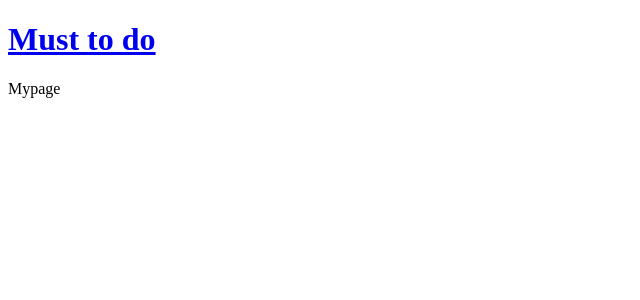
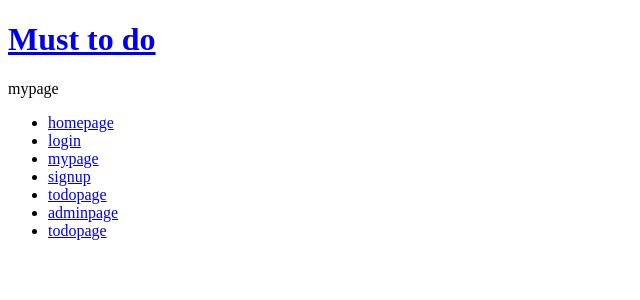
Before and after one commit to sangelkim89/Mustodo-client, a React (Create React App) app in the folder todo/: page /mypage in a window 1280 px wide. Shown: the top 300 px of the page, without its empty margins (0-640 px from the left). Built offline with nearby package versions, Linux system fonts and the light colour scheme.

Commit message:
to pull from upstream

```diff
--- a/todo/src/pages/mypage.js
+++ b/todo/src/pages/mypage.js
@@ -1,11 +1,37 @@
 import React from 'react'
-
+//엄준식
 
 
 class Mypage extends React.Component {
   render () {
     return (
-      <p>Mypage</p>
+      <div>
+      <p>mypage</p>
+      <ul>
+       <li>
+        <a href="/">homepage</a>
+      </li>
+      <li>
+        <a href="/login">login</a>
+      </li>
+      <li>
+        <a href="/mypage">mypage</a>
+      </li>
+      <li>
+        <a href="/signup">signup</a>
+      </li>
+      <li>
+        <a href="/todopage">todopage</a>
+      </li>
+      <li>
+        <a href="/todopage">adminpage</a>
+      </li>
+      <li>
+        <a href="/todopage">todopage</a>
+      </li>
+      </ul>
+    </div>
+
     )
   }
 }
--- a/todo/src/pages/todopage.js
+++ b/todo/src/pages/todopage.js
@@ -1,13 +1,7 @@
-import React from 'react'
+import React from "react";
 
+const todopage = () => {
+  return <div></div>;
+};
 
-
-class Todopage extends React.Component {
-  render () {
-    return (
-      <p>Todopage</p>
-    )
-  }
-}
-
-export default Todopage;
+export default todopage;
```
Also changed, not shown: todo/public/manifest.json.
